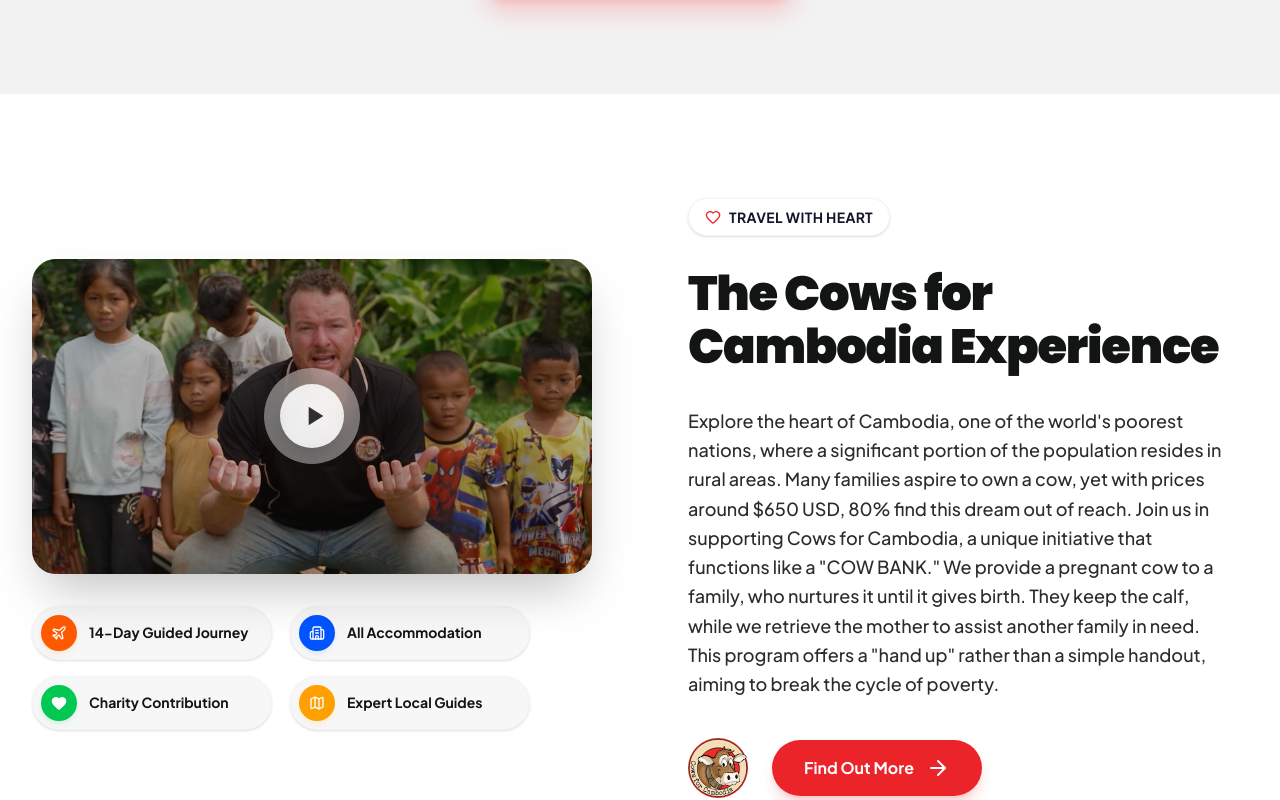
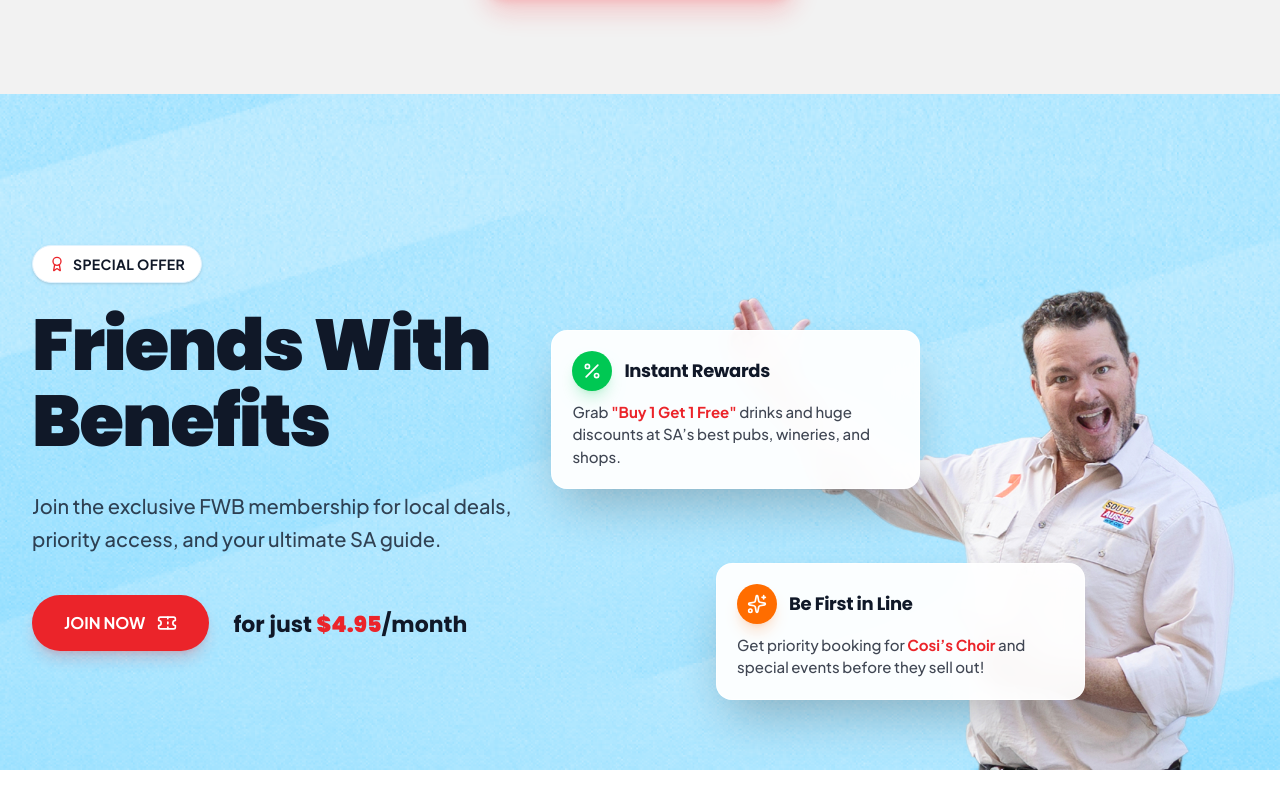
Before and after one commit to nvbaolong/sawc-tina, a Next.js app: page / in a window 1280 px wide. Shown: the part 1866-2666 px from the top of the page. Built offline with nearby package versions, Linux system fonts and the light colour scheme.

Commit message:
feat(fwb): add Friends With Benefits section with custom cutout and background

```diff
--- a/src/app/page.tsx
+++ b/src/app/page.tsx
@@ -1,6 +1,7 @@
 import Navbar from "@/components/Navbar";
 import Hero from "@/components/Hero";
 import BestBits from "@/components/BestBits";
+import FriendsWithBenefits from "@/components/FriendsWithBenefits";
 import CowsForCambodia from "@/components/CowsForCambodia";
 import CosisChoir from "@/components/CosisChoir";
 import Events from "@/components/Events";
@@ -55,6 +56,7 @@
       <Navbar />
       <Hero initialData={heroData} />
       <BestBits initialTvShows={tvShows} />
+      <FriendsWithBenefits />
       <CowsForCambodia />
       <CosisChoir />
       <Events initialEvents={events} />
--- /dev/null
+++ b/src/components/FriendsWithBenefits.tsx
@@ -0,0 +1,144 @@
+"use client";
+
+import { motion } from "framer-motion";
+import { Award, Ticket, Percent, Sparkles } from "lucide-react";
+
+export default function FriendsWithBenefits() {
+  return (
+    <section
+      id="fwb"
+      className="pt-20 pb-0 lg:pt-24 lg:pb-0 bg-cover bg-center bg-no-repeat relative overflow-hidden"
+      style={{ backgroundImage: "url('/assets/FwB.png')" }}
+    >
+
+      <div className="container mx-auto px-8 relative z-10 max-w-[1440px]">
+        <div className="flex flex-col lg:flex-row items-stretch gap-16 lg:gap-24">
+
+          {/* LEFT COLUMN: Main Content */}
+          <div className="flex-1 w-full max-w-2xl flex flex-col justify-center items-start text-left pb-16 lg:pb-24 pt-8">
+            {/* Badge */}
+            <motion.div
+              initial={{ opacity: 0, y: -20 }}
+              whileInView={{ opacity: 1, y: 0 }}
+              viewport={{ once: true }}
+              transition={{ duration: 0.6 }}
+              className="badge-white mb-6 border border-sky-100 flex items-center gap-2"
+            >
+              <Award className="w-4 h-4 text-primary shrink-0" />
+              <span className="text-[#101828]">Special Offer</span>
+            </motion.div>
+
+            {/* Main Heading */}
+            <motion.h2
+              initial={{ opacity: 0, y: 20 }}
+              whileInView={{ opacity: 1, y: 0 }}
+              viewport={{ once: true }}
+              transition={{ duration: 0.6, delay: 0.1 }}
+              className="text-5xl md:text-6xl lg:text-[72px] font-heading font-black tracking-tight text-[#101828] mb-8 leading-[1.05]"
+            >
+              Friends With
+              <br />
+              Benefits
+            </motion.h2>
+
+            {/* Subtitle */}
+            <motion.p
+              initial={{ opacity: 0, y: 20 }}
+              whileInView={{ opacity: 1, y: 0 }}
+              viewport={{ once: true }}
+              transition={{ duration: 0.6, delay: 0.2 }}
+              className="text-[#101828]/80 font-body text-[18px] md:text-[20px] font-medium leading-relaxed mb-10 max-w-[500px]"
+            >
+              Join the exclusive FWB membership for local deals, priority access, and your ultimate SA guide.
+            </motion.p>
+
+            {/* CTA & Price */}
+            <motion.div
+              initial={{ opacity: 0, scale: 0.95 }}
+              whileInView={{ opacity: 1, scale: 1 }}
+              viewport={{ once: true }}
+              transition={{ duration: 0.6, delay: 0.3 }}
+              className="flex flex-col sm:flex-row items-start sm:items-center gap-6 w-full"
+            >
+              <a
+                href="#join-membership"
+                className="btn-primary px-8 py-4 flex items-center justify-center gap-3 shrink-0"
+              >
+                <span>JOIN NOW</span>
+                <Ticket className="w-5 h-5 shrink-0" />
+              </a>
+
+              <div className="font-heading text-lg md:text-[22px] font-bold text-[#101828] leading-none sm:pt-1">
+                for just <span className="text-primary font-black">$4.95</span>/month
+              </div>
+            </motion.div>
+          </div>
+
+          {/* RIGHT COLUMN: Interactive Image + Floating Cards */}
+          <div className="flex-1 w-full lg:max-w-[780px] flex justify-center lg:justify-end items-end relative min-h-[480px] lg:min-h-[580px]">
+            <div className="relative w-full max-w-[650px] lg:max-w-[754px] z-10 select-none">
+
+              {/* Cutout Image of Cosi */}
+              <motion.div
+                initial={{ opacity: 0, y: 50 }}
+                whileInView={{ opacity: 1, y: 0 }}
+                viewport={{ once: true }}
+                transition={{ duration: 0.8, ease: "easeOut" }}
+                className="relative z-10"
+              >
+                <img
+                  src="/assets/014A1782_1.png"
+                  alt="Cosi Costello Smiling"
+                  className="w-full h-auto object-contain block pointer-events-none"
+                />
+              </motion.div>
+
+              {/* Floating Card 1: Instant Rewards */}
+              <motion.div
+                initial={{ opacity: 0, x: -50, y: -20 }}
+                whileInView={{ opacity: 1, x: 0, y: 0 }}
+                viewport={{ once: true }}
+                transition={{ duration: 0.7, delay: 0.4, type: "spring" }}
+                className="absolute top-[15%] -left-4 sm:left-[-15%] md:left-[-20%] lg:left-[-24.4%] bg-white/95 backdrop-blur-md border border-white/80 rounded-2xl p-5 shadow-2xl w-[280px] sm:w-[320px] lg:w-[369px] z-20 text-left hover:scale-[1.05] transition-all duration-300"
+              >
+                <div className="flex items-center gap-3 mb-2.5">
+                  <div className="bg-[#00C853] w-10 h-10 rounded-full flex items-center justify-center shrink-0 shadow-lg shadow-green-500/20">
+                    <Percent className="w-5 h-5 text-white" />
+                  </div>
+                  <h4 className="font-heading font-bold text-[#101828] text-[18px]">
+                    Instant Rewards
+                  </h4>
+                </div>
+                <p className="font-body text-[14px] sm:text-[15px] font-medium text-[#101828]/80 leading-normal">
+                  Grab <span className="text-primary font-extrabold">"Buy 1 Get 1 Free"</span> drinks and huge discounts at SA’s best pubs, wineries, and shops.
+                </p>
+              </motion.div>
+
+              {/* Floating Card 2: Be First in Line */}
+              <motion.div
+                initial={{ opacity: 0, x: 50, y: 20 }}
+                whileInView={{ opacity: 1, x: 0, y: 0 }}
+                viewport={{ once: true }}
+                transition={{ duration: 0.7, delay: 0.5, type: "spring" }}
+                className="absolute top-[60%] -right-4 sm:-right-8 md:left-[2%] lg:left-[5%] left-auto md:right-auto bg-white/95 backdrop-blur-md border border-white/80 rounded-2xl p-5 shadow-2xl w-[280px] sm:w-[320px] lg:w-[369px] z-20 text-left hover:scale-[1.05] transition-all duration-300"
+              >
+                <div className="flex items-center gap-3 mb-2.5">
+                  <div className="bg-[#FF6D00] w-10 h-10 rounded-full flex items-center justify-center shrink-0 shadow-lg shadow-orange-500/20">
+                    <Sparkles className="w-5 h-5 text-white" />
+                  </div>
+                  <h4 className="font-heading font-bold text-[#101828] text-[18px]">
+                    Be First in Line
+                  </h4>
+                </div>
+                <p className="font-body text-[14px] sm:text-[15px] font-medium text-[#101828]/80 leading-normal">
+                  Get priority booking for <span className="text-primary font-extrabold">Cosi’s Choir</span> and special events before they sell out!
+                </p>
+              </motion.div>
+            </div>
+          </div>
+
+        </div>
+      </div>
+    </section>
+  );
+}
--- a/src/components/Navbar.tsx
+++ b/src/components/Navbar.tsx
@@ -16,6 +16,7 @@
     const sections = [
       "home",
       "our-tv-show",
+      "fwb",
       "cows-for-cambodia",
       "cosis-choir",
       "book-events",
@@ -47,6 +48,7 @@
   const navLinks = [
     { title: "Home", href: "#home", id: "home" },
     { title: "Our TV Show", href: "#our-tv-show", id: "our-tv-show" },
+    { title: "Special Offer", href: "#fwb", id: "fwb" },
     { title: "Charity", href: "#cows-for-cambodia", id: "cows-for-cambodia" },
     { title: "Cosi's Choir", href: "#cosis-choir", id: "cosis-choir" },
     { title: "Event", href: "#book-events", id: "book-events" },
```
Also changed, not shown: public/assets/014A1782_1.png (added), public/assets/FwB.png (added).
